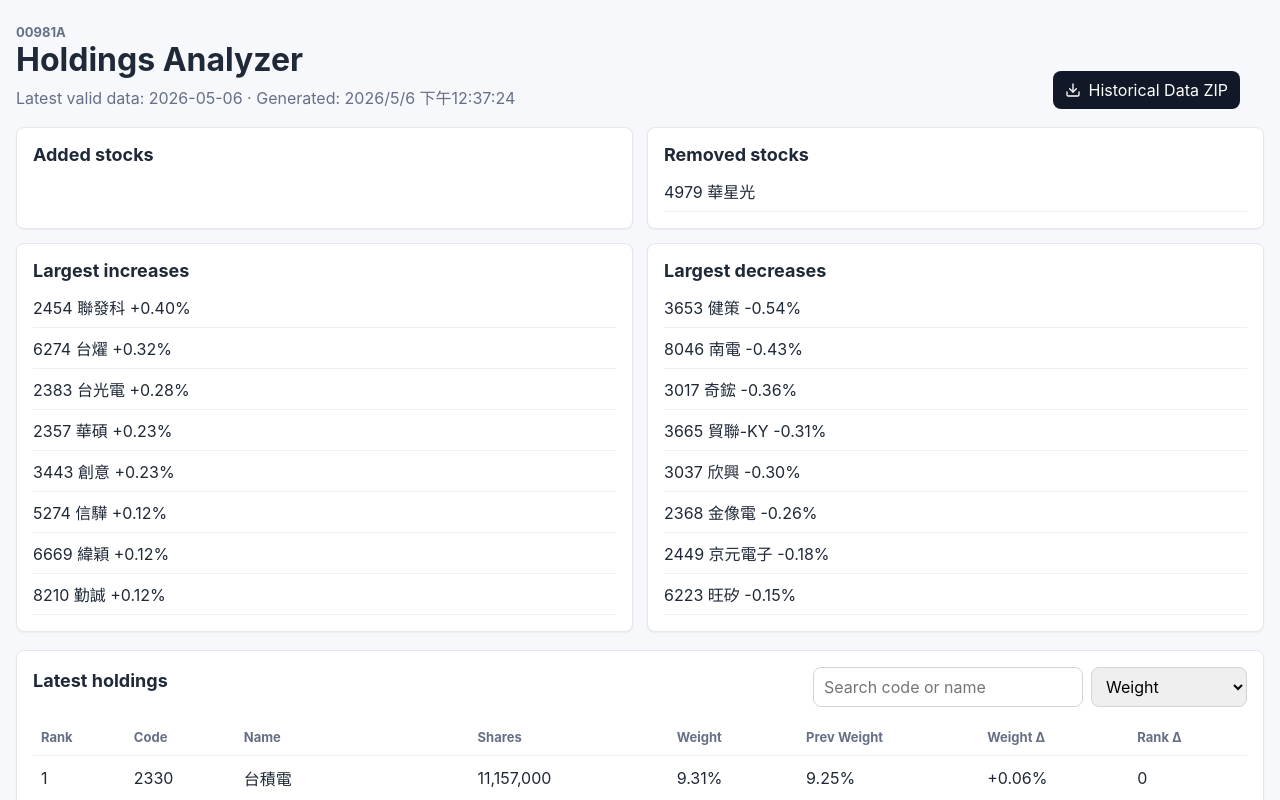
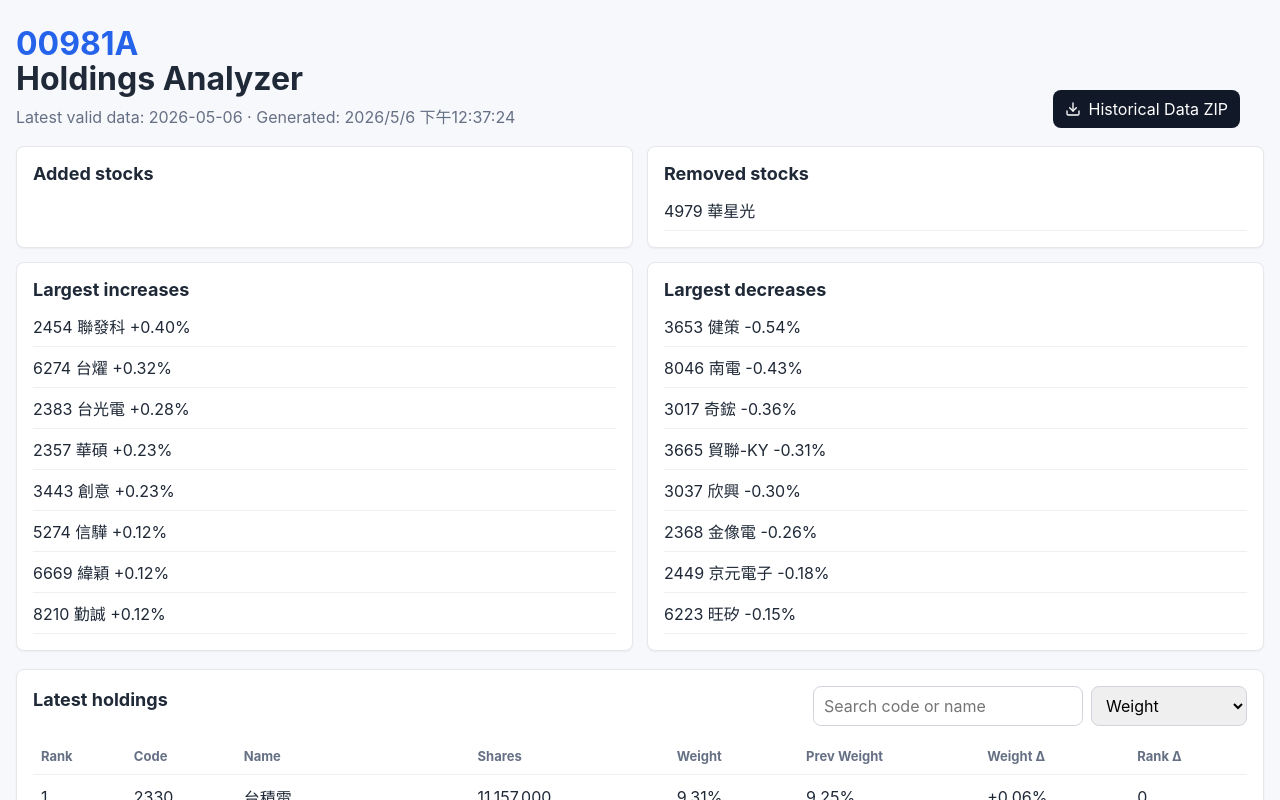
Before and after one commit to caryhp2-cell/etf-00981A-downloader, a React (Vite) app: page / in a window 1280 px wide. Shown: the top 800 px of the page. Built offline with nearby package versions, Linux system fonts and the light colour scheme.

Commit message:
Style fund code heading

```diff
--- a/src/components/DashboardHeader.tsx
+++ b/src/components/DashboardHeader.tsx
@@ -14,8 +14,10 @@ export function DashboardHeader({
   return (
     <header className="dashboard-header">
       <div>
-        <p className="eyebrow">00981A</p>
-        <h1>Holdings Analyzer</h1>
+        <h1>
+          <span className="fund-code">00981A</span>
+          <span>Holdings Analyzer</span>
+        </h1>
         <p>Latest valid data: {latestDate ?? '-'} · Generated: {new Date(generatedAt).toLocaleString('zh-TW')}</p>
       </div>
       <div className="header-actions">
--- a/src/styles.css
+++ b/src/styles.css
@@ -61,6 +61,7 @@ select {
 }
 
 .dashboard-header h1 {
+  display: grid;
   font-size: 32px;
   line-height: 1.1;
   margin: 2px 0 8px;
@@ -71,12 +72,10 @@ select {
   margin: 0;
 }
 
-.eyebrow {
-  color: #0f766e;
-  font-size: 13px;
+.fund-code {
+  color: #2563eb;
   font-weight: 700;
   letter-spacing: 0;
-  text-transform: uppercase;
 }
 
 .header-actions {
```
